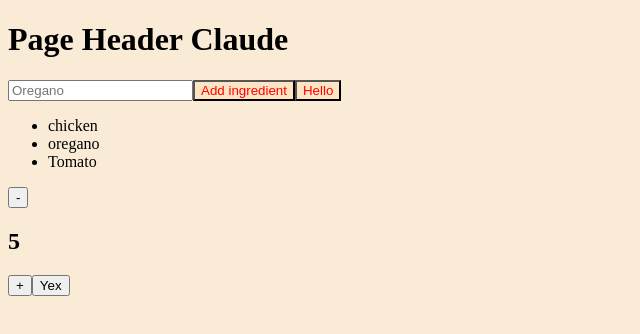
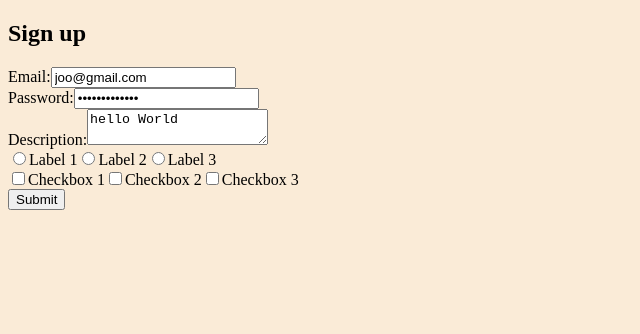
Before and after one commit to donthomas010/fullstack2, a React (Vite) app in the folder react-chef/: page / in a window 1280 px wide. Shown: the top 334 px of the page, without its empty margins (0-640 px from the left). Built offline with nearby package versions, Linux system fonts and the light colour scheme.

Commit message:
1.10.0 commit

```diff
--- a/react-chef/src/App.jsx
+++ b/react-chef/src/App.jsx
@@ -1,11 +1,15 @@
 import Header from "./Header"
 import Content from "./Content"
+import Card from "./Card"
+import Form from "./Form"
 
 export default function App(){
   return(
     <>
-      <Header />
+      {/* <Header />
       <Content />
+      <Card /> */}
+      <Form />
     </>
   )
 }
--- /dev/null
+++ b/react-chef/src/Card.jsx
@@ -0,0 +1,28 @@
+import React from "react"
+
+export default function Card(){
+
+    const [avatar, setAvatar] = React.useState({
+        firstName : "dd",
+        lastName: "tt",
+        phone: "2222",
+        email: "d@g.cm",
+        isFavorite: false
+    })
+
+    let starStatus = avatar.isFavorite ? "Yes" : "No";
+
+    function toggleFavourite(){
+        setAvatar(prevAvatar =>{
+            return {...prevAvatar, isFavorite: !prevAvatar.isFavorite}
+        })
+    }
+
+    return(<main>
+        <h1 className="name">{avatar.firstName}</h1>
+        <h1 className="name">{avatar.lastName}</h1>
+        <h2 className="contact">{avatar.phone}</h2>
+        <h3 className="contact">{avatar.email}</h3>
+        <p className="favourite" onClick={toggleFavourite}> favour {starStatus}</p>
+        </main>)
+}
--- a/react-chef/src/Content.jsx
+++ b/react-chef/src/Content.jsx
@@ -2,68 +2,69 @@ import React from "react"
 
 export default function Content(){
 
-    const ingredients = ['chicken', 'oregano', 'Tomato']
+    const [ingredients, setIngredients]= React.useState(['chicken', 'oregano', 'Tomato'])
     const addIngredient = ingredients.map((ingredient) =>{
         return <li key={ingredient}>{ingredient}</li>
     })
 
-    function handleSubmit(event){
-        event.preventDefault()
-        const formData = new FormData(event.currentTarget)
+    function addNew(formData){
+
         const newIngredient = formData.get("ingredient")
-        ingredients.push(newIngredient)
-        console.log(ingredients)
+        setIngredients(prevIngredient => [...prevIngredient, newIngredient])
     }
 
-    const [result, func]  = React.useState("Hello")
-    console.log(result, func)
+    //Testing
+    // const [result, func]  = React.useState("Hello")
+    // console.log(result, func)
 
-    function handleClick(){
-        func("Definitely")
-    }
-
-    // const [count, setCount] = React.useState(10)
+    // //Counter addition & Substraction
+    // const [count, setCount] = React.useState(5)
     // function add(){
-    //     setCount(prevCount => prevCount + 1)
+    //     setCount(prevCount => prevCount + 2)
     // }
 
     // function minus(){
-    //     setCount(prevCount => prevCount - 1)
+    //     setCount(prevCount => prevCount - 2)
     // }
 
-    const [count, setCount] = React.useState(5)
+    // //Set state yes, No
+    // const [isGoing, setIsGoing] = React.useState(true)
 
-    function add(){
-        setCount(prevCount => prevCount + 2)
-    }
+    // function clickState(){
+    //     setIsGoing(prevIsGoing => !prevIsGoing )
+    // }
 
-    function minus(){
-        setCount(prevCount => prevCount - 2)
-    }
+    // //Complex arrays
+    // const [myThings, setMyThings] = React.useState(["aaaa","fdfdef"]);
+    // const allThings = ["11", "qq", "44", "vdgfd"];
+    // const thingsElement = myThings.map(thing =>  <p key={thing}>{thing}</p>)
 
-
-    const [isGoing, setIsGoing] = React.useState(true)
-
-    function clickState(){
-        setIsGoing(prevIsGoing => !prevIsGoing )
-    }
-
+    // function addthings(){
+    //     setMyThings(prevMyThings => [...prevMyThings, allThings[myThings.length]])
+    //     console.log(myThings.length)
+    // }
     return(
         <main>
-            <form onSubmit={handleSubmit} className="add-ingredient-form">
+            <form action={addNew} className="add-ingredient-form">
                 <input type="text" placeholder="Oregano" name="ingredient"/>
                 <button type="submit"> Add ingredient</button>
-                <button onClick={handleClick}> {result}</button>
             </form>
+
             <ul>
                 {addIngredient}
             </ul>
+            {/*
             <div>
+            <button onClick={handleClick}> {result}</button>
                 <button onClick={minus}>-</button>
                 <h2>{count}</h2>
                 <button onClick={add}>+</button>
                 <button className="value" onClick={clickState}>{isGoing ? "Yex" : "No"}</button>
-            </div>
+                <div>
+                    {thingsElement}
+                </div>
+                <button onClick={addthings}>Add</button>
+            </div> */}
         </main>
     )
 }
--- /dev/null
+++ b/react-chef/src/Form.jsx
@@ -0,0 +1,55 @@
+export default function Form(){
+
+    function signup(formData){
+        // const email = formData.get("email")
+        // console.log(email)
+        // const password = formData.get("password")
+        // console.log(password)
+
+        // const status = formData.get("status")
+        // console.log(status)
+
+        // const checkboxStatus = formData.getAll("checkboxStatus")
+        // console.log(checkboxStatus)
+
+        const data = Object.fromEntries(formData)
+        const checkboxData = formData.getAll("checkboxStatus")
+
+        const allData = {
+            ...data, "checkboxData": checkboxData
+        }
+
+        console.log(allData)
+
+    }
+
+    return(<section>
+        <h1>Sign up</h1>
+        <form action={signup} >
+            <label htmlFor="email">Email:</label>
+            <input id="email" type="email" name="email" defaultValue="joo@gmail.com"/>
+            <br/>
+            <label htmlFor="password">Password:</label>
+            <input id="password" type="password" name="password"  defaultValue="joo@gmail.com"/>
+            <br/>
+            <label htmlFor="description">Description:</label>
+            <textarea id="description" name="description" >hello World</textarea>
+            <br/>
+            <label>
+                <input type="radio" name="status" value="1"/>Label 1
+                <input type="radio" name="status" value="2"/>Label 2
+                <input type="radio" name="status" value="3"/>Label 3
+            </label>
+
+            <br/>
+            <label>
+                <input type="checkbox" name="checkboxStatus" value="1"/>Checkbox 1
+                <input type="checkbox" name="checkboxStatus" value="2"/>Checkbox  2
+                <input type="checkbox" name="checkboxStatus" value="3"/>Checkbox  3
+            </label>
+
+            <br/>
+            <button>Submit</button>
+        </form>
+    </section>)
+}
```
Also changed, not shown: 2 other files (tests, documents, lock files or other folders).
